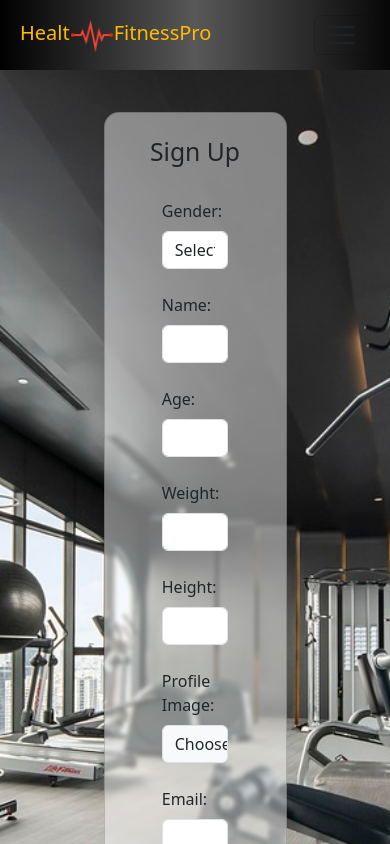
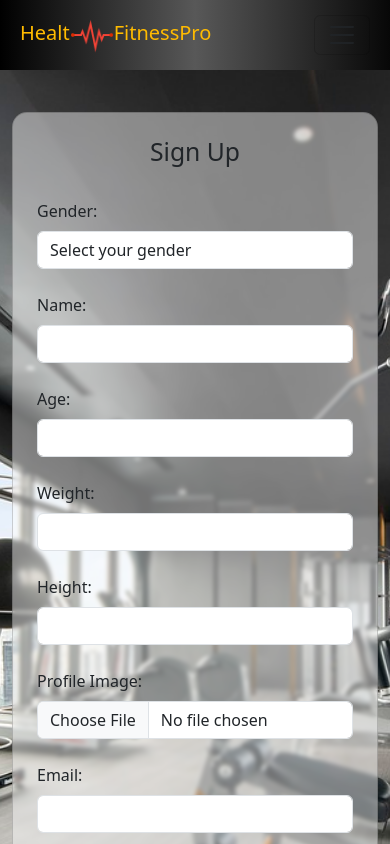
Before and after one commit to LablancaDev/frontend-healt-fitness-pro, a React (Vite) app: page /login in a window 390 px wide. Both pictures are taken after a click on the link "Create Acount!". Shown: the top 844 px of the page. Built offline with nearby package versions, Linux system fonts and the light colour scheme; no server answers.

Commit message:
update style responsive login

```diff
--- a/src/pages/Login.tsx
+++ b/src/pages/Login.tsx
@@ -14,10 +14,10 @@ const Login = () => {
         ? import.meta.env.VITE_APP_API_URL_PRODUCTION
         : import.meta.env.VITE_APP_API_URL_LOCAL;
 
-        console.log(import.meta.env.MODE); // OK: imprime "development" en entorno local
-        console.log('API URL Local:', import.meta.env.VITE_APP_API_URL_LOCAL);
-        console.log('API URL Production:', import.meta.env.VITE_APP_API_URL_PRODUCTION);
-        console.log('API URL Final:', apiUrl);
+    console.log(import.meta.env.MODE); // OK: imprime "development" en entorno local
+    console.log('API URL Local:', import.meta.env.VITE_APP_API_URL_LOCAL);
+    console.log('API URL Production:', import.meta.env.VITE_APP_API_URL_PRODUCTION);
+    console.log('API URL Final:', apiUrl);
 
     const navigate = useNavigate()
     const dispatch = useDispatch()
@@ -225,13 +225,13 @@ const Login = () => {
             justifyContent: 'center',
             alignItems: 'center'
         }}>
-            <div className="row w-50 m-auto">
-                <div className="col card my-5 p-4 card-login">
+            <div className="row w-100 m-auto">
+                <div className="col-xl-4 col-md-6 card my-5 p-4 card-login m-auto">
                     <h2 className="text-center">{changeLoginRegister ? 'Sign Up' : 'Log In'}</h2>
                     <form action="" onSubmit={changeLoginRegister ? handleRegister : handleLogin}>
                         {changeLoginRegister && (
                             <div>
-                                <div className="w-50 m-auto my-4">
+                                <div className="w-100 m-auto my-4">
                                     <label className="form-label" htmlFor="gender">Gender:</label>
                                     <select className="form-control" id="gender" onChange={handleSelectGender} >
                                         <option value="" disabled selected>Select your gender</option> {/* Placeholder */}
@@ -240,34 +240,34 @@ const Login = () => {
                                         <option value="other">Other</option> {/* También puedes añadir una opción adicional */}
                                     </select>
                                 </div>
-                                <div className="w-50 m-auto my-4">
+                                <div className="w-100 m-auto my-4">
                                     <label className="form-label" htmlFor="name">Name:</label>
                                     <input className="form-control" type="text" id="name" required onChange={handleInputName} />
                                 </div>
-                                <div className="w-50 m-auto my-4">
+                                <div className="w-100 m-auto my-4">
                                     <label className="form-label" htmlFor="age">Age:</label>
                                     <input className="form-control" type="number" id="age" required onChange={handleInputAge} />
                                 </div>
-                                <div className="w-50 m-auto my-4">
+                                <div className="w-100 m-auto my-4">
                                     <label className="form-label" htmlFor="weight">Weight:</label>
                                     <input className="form-control" type="number" id="weight" required onChange={handleInputWeight} />
                                 </div>
-                                <div className="w-50 m-auto my-4">
+                                <div className="w-100 m-auto my-4">
                                     <label className="form-label" htmlFor="height">Height:</label>
                                     <input className="form-control" type="number" id="height" required onChange={handleInputHeight} />
                                 </div>
-                                <div className="w-50 m-auto my-4">
+                                <div className="w-100 m-auto my-4">
                                     <label className="form-label" htmlFor="height">Profile Image:</label>
                                     <input className="form-control" type="file" id="height" accept="image/*" onChange={handleInputImage} />
                                 </div>
 
                             </div>
                         )}
-                        <div className="w-50 m-auto mb-4">
+                        <div className="w-100 m-auto mb-4">
                             <label className="form-label" htmlFor="email">Email:</label>
                             <input className="form-control" type="email" id="email" required onChange={handleInputEmail} />
                         </div>
-                        <div className="w-50 m-auto mb-4">
+                        <div className="w-100 m-auto mb-4">
                             <label className="form-label" htmlFor="password">Password:</label>
                             <input className="form-control" type="password" id="password" required onChange={handleInputPassword} />
                         </div>
```
